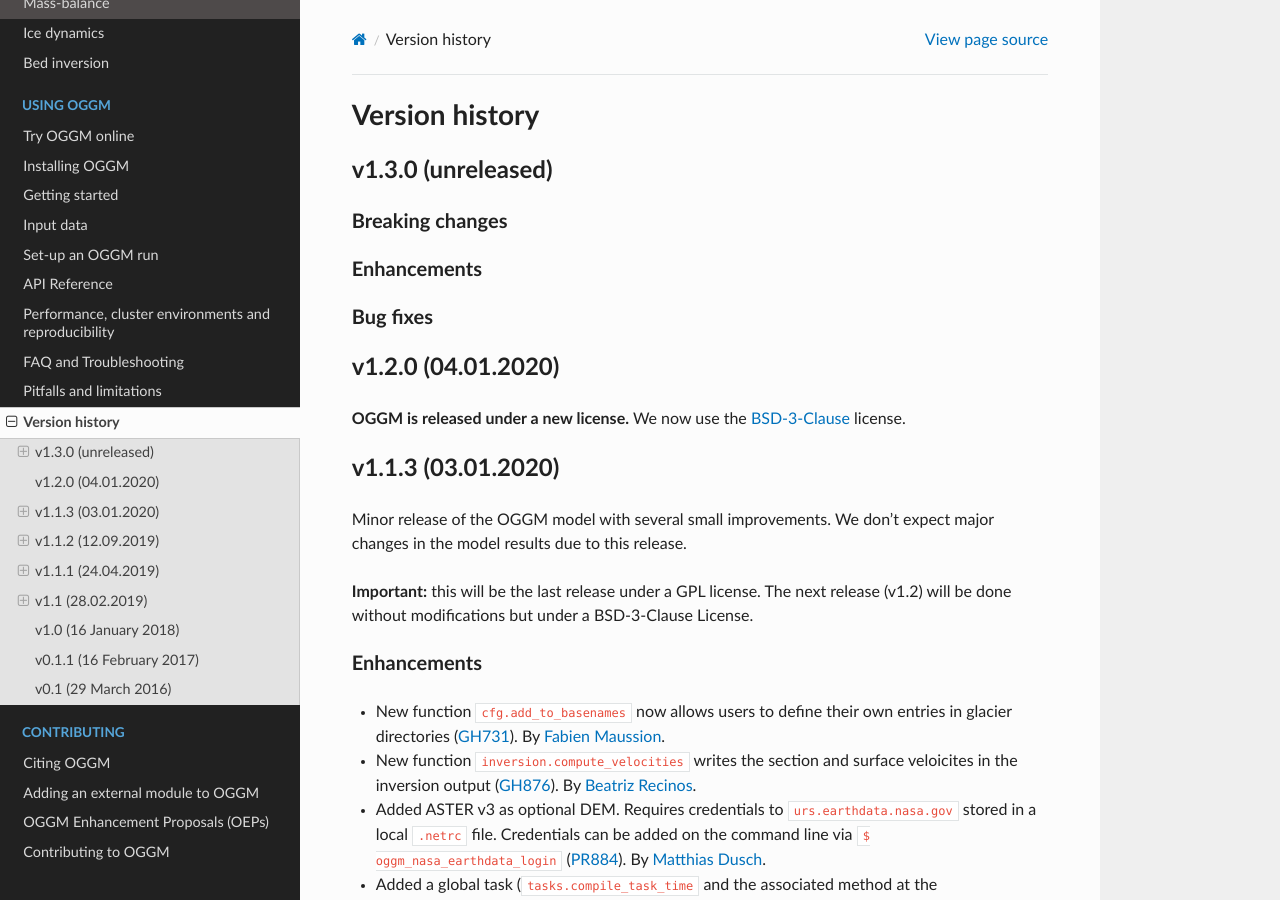
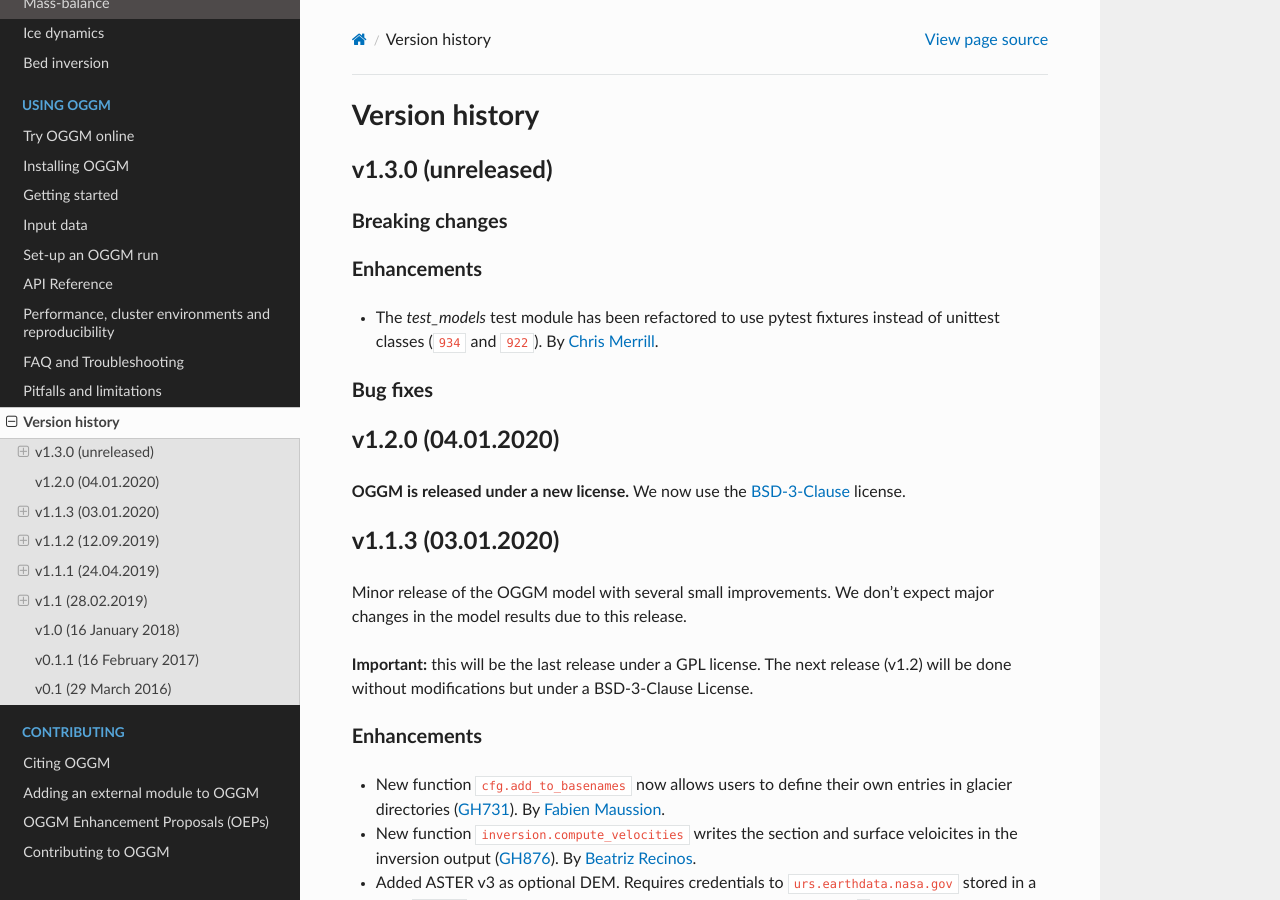
Before and after one commit to OGGM/oggm, a Sphinx documentation site: the page built from docs/whats-new.rst, in a window 1280 px wide and 900 px high. Built offline with Sphinx 7.4.7 and the Read the Docs theme 2.0.0, drawn with Linux system fonts in a browser that asks for light colours; the version number could not be read and is left out; cross-references to code outside the pages are shown as plain code.

Commit message:
add whats new

```diff
--- a/docs/whats-new.rst
+++ b/docs/whats-new.rst
@@ -12,6 +12,10 @@ Breaking changes
 
 Enhancements
 ~~~~~~~~~~~~
+
+- The `test_models` test module has been refactored to use pytest fixtures
+  instead of unittest classes (:pr:`934` and :pr:`922`).
+  By `Chris Merrill <https://github.com/C-Merrill>`_.
 
 Bug fixes
 ~~~~~~~~~
```
